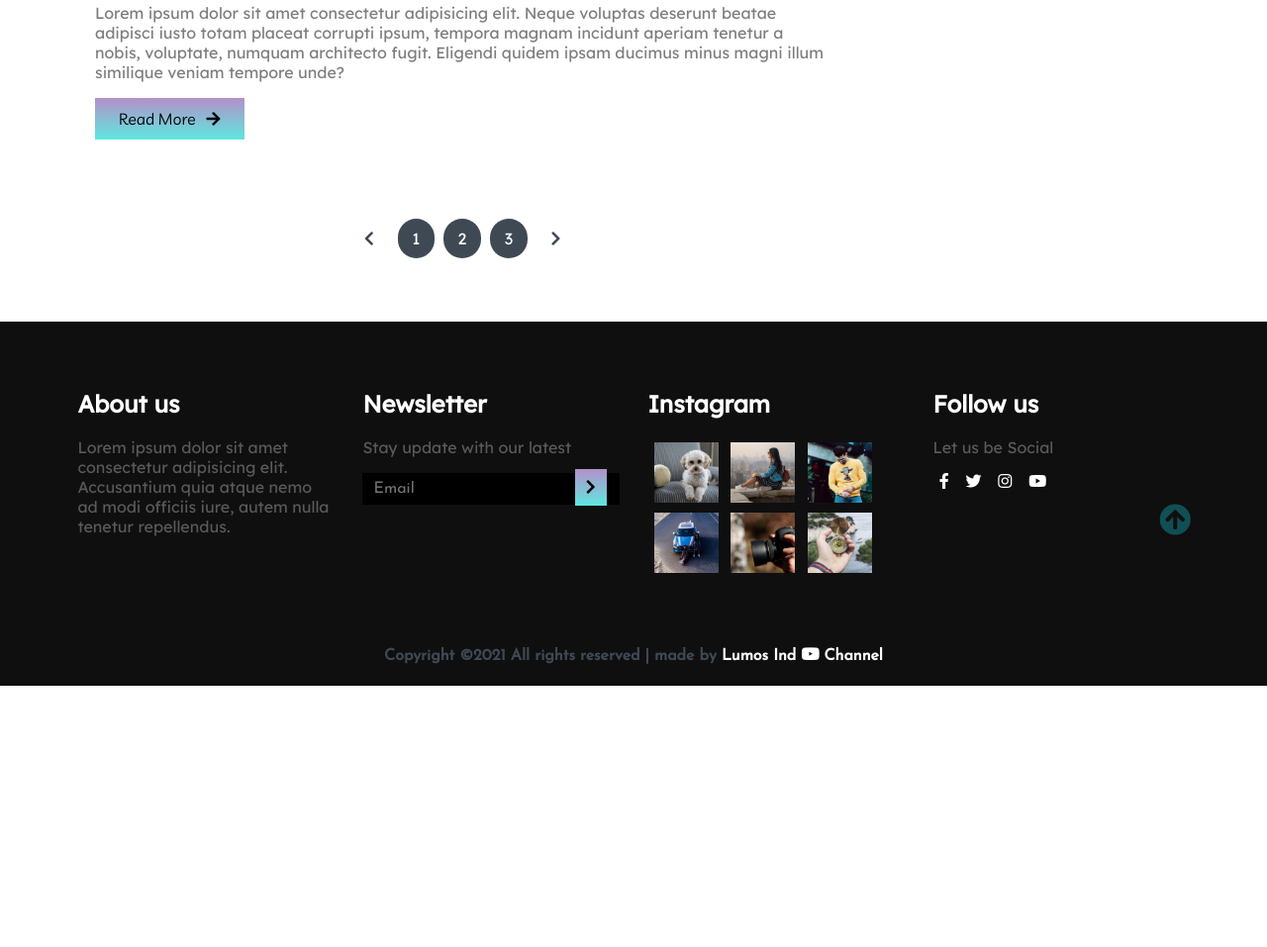
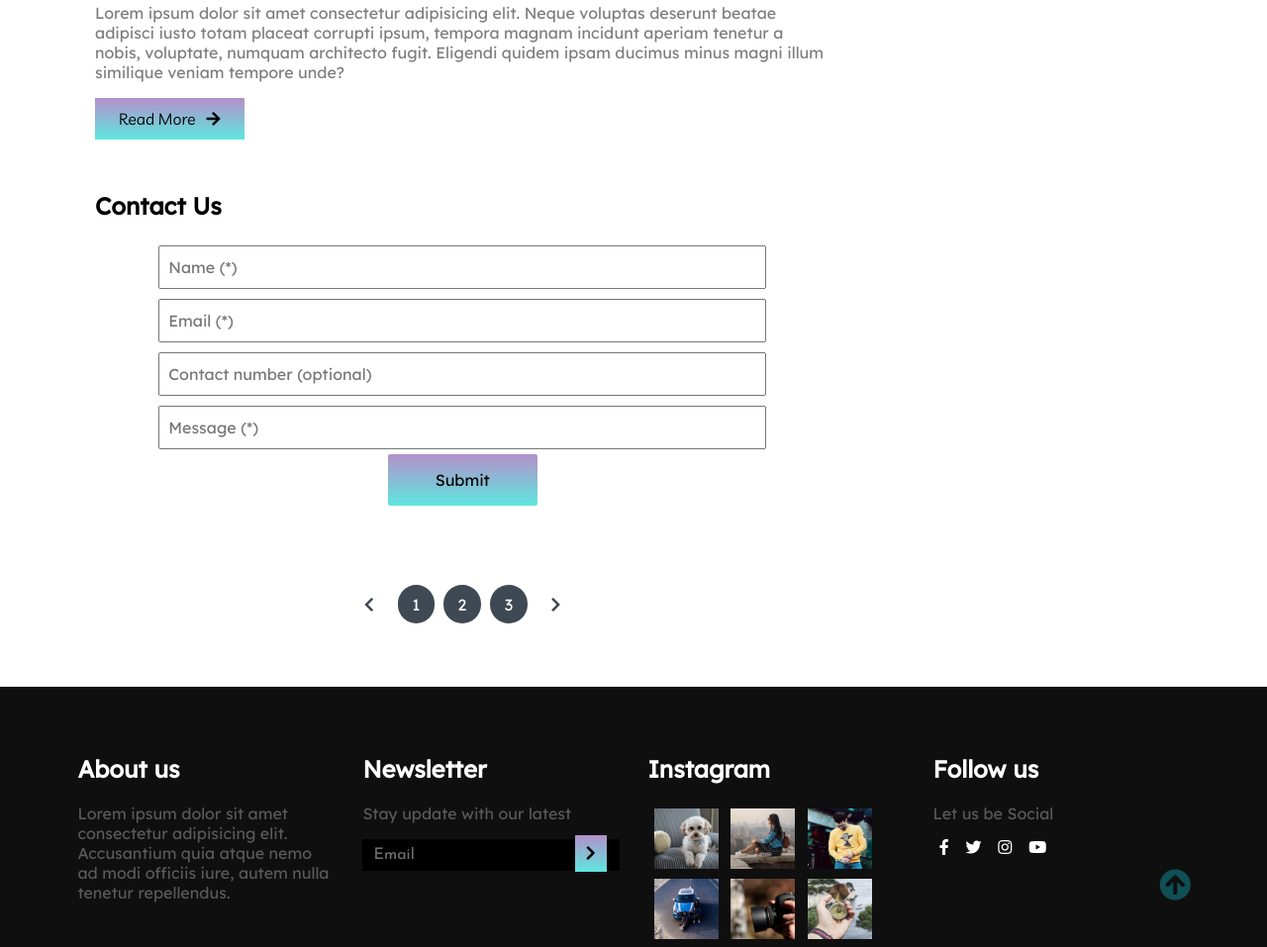
Before and after one commit to BhuvanaMeenakshiK/WITC_India, a plain HTML site: page index.html in a window 1280 px wide. Shown: the part 4507-5464 px from the top of the page at 99% size. Before the commit the page ends 5200 px from the top, so only its background shows below. Drawn offline with Linux system fonts and the light colour scheme.

Commit message:
feat(index): feat(index) : Added Contact form

```diff
--- a/index.html
+++ b/index.html
@@ -221,7 +221,17 @@
                             <button class="btn post-btn">Read More &nbsp; <i class="fas fa-arrow-right"></i></button>
                         </div>
                     </div>
-                    <div class="pagination flex-row" id="contactus">
+                    <div id="contactus" class="post-title">
+                        <h2>Contact Us</h2>
+                        <form name="contact-form" class="contact_form">
+                            <input type="text" class="input-element" name="user_name" placeholder="Name (*)" required/>
+                            <input type="email" class="input-element" name="user_email" placeholder="Email (*)" required/>
+                            <input type="phone" class="input-element" name="contact_number" placeholder="Contact number (optional)" required/>
+                            <input type="message" class="input-element" name="user_message" placeholder="Message (*)" required/>
+                            <button type="submit" class="btn post-btn">Submit</button>
+                        </form>
+                    </div>
+                    <div class="pagination flex-row" >
                         <a href="#"><i class="fas fa-chevron-left"></i></a>
                         <a href="#" class="pages">1</a>
                         <a href="#" class="pages">2</a>
@@ -413,6 +423,9 @@
 
     <!-- Custom Javascript file -->
     <script src="./js/main.js"></script>
+
+    <!-- Contact form js file -->
+    <script src="./js/form.js"></script>
 </body>
 
 </html>
```
